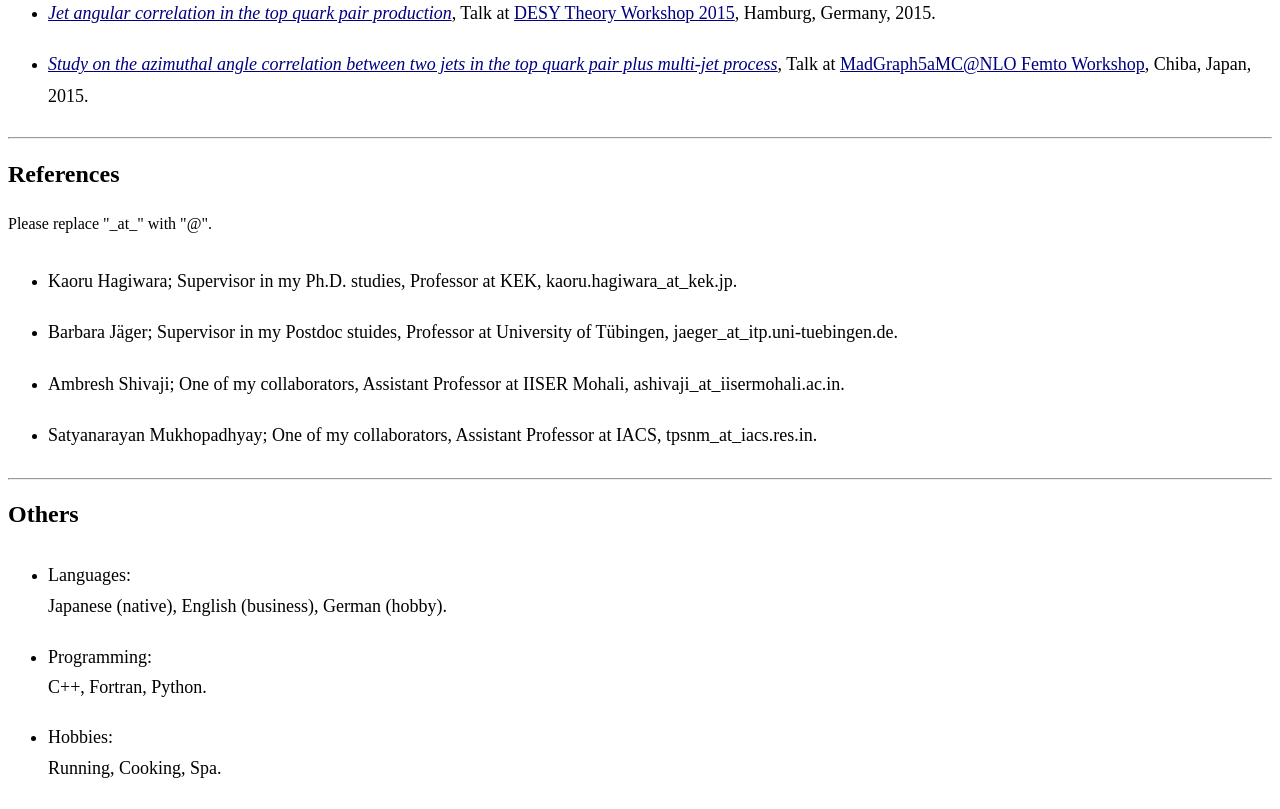
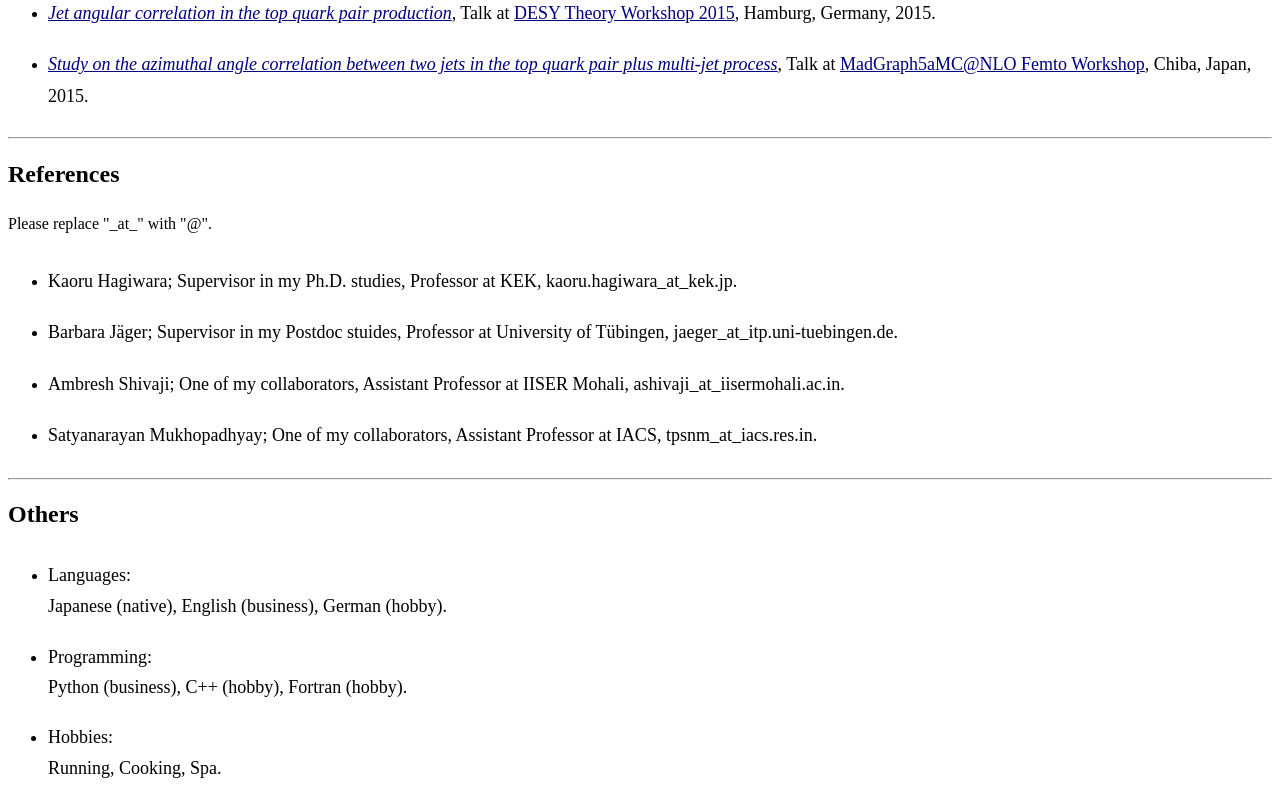
Before and after one commit to junnaka51/junnaka51.github.io, a plain HTML site: page cv.html in a window 1280 px wide. Shown: the part 2241-3050 px from the top of the page. Drawn offline with Linux system fonts and the light colour scheme.

Commit message:
Update cv.html

```diff
--- a/cv.html
+++ b/cv.html
@@ -194,7 +194,7 @@ Please replace "_at_" with "@".
 
 
 <li><font size="4">Programming: <Br>
-C++, Fortran, Python.
+Python (business), C++ (hobby), Fortran (hobby).
 </li>
 
 <!--
```
